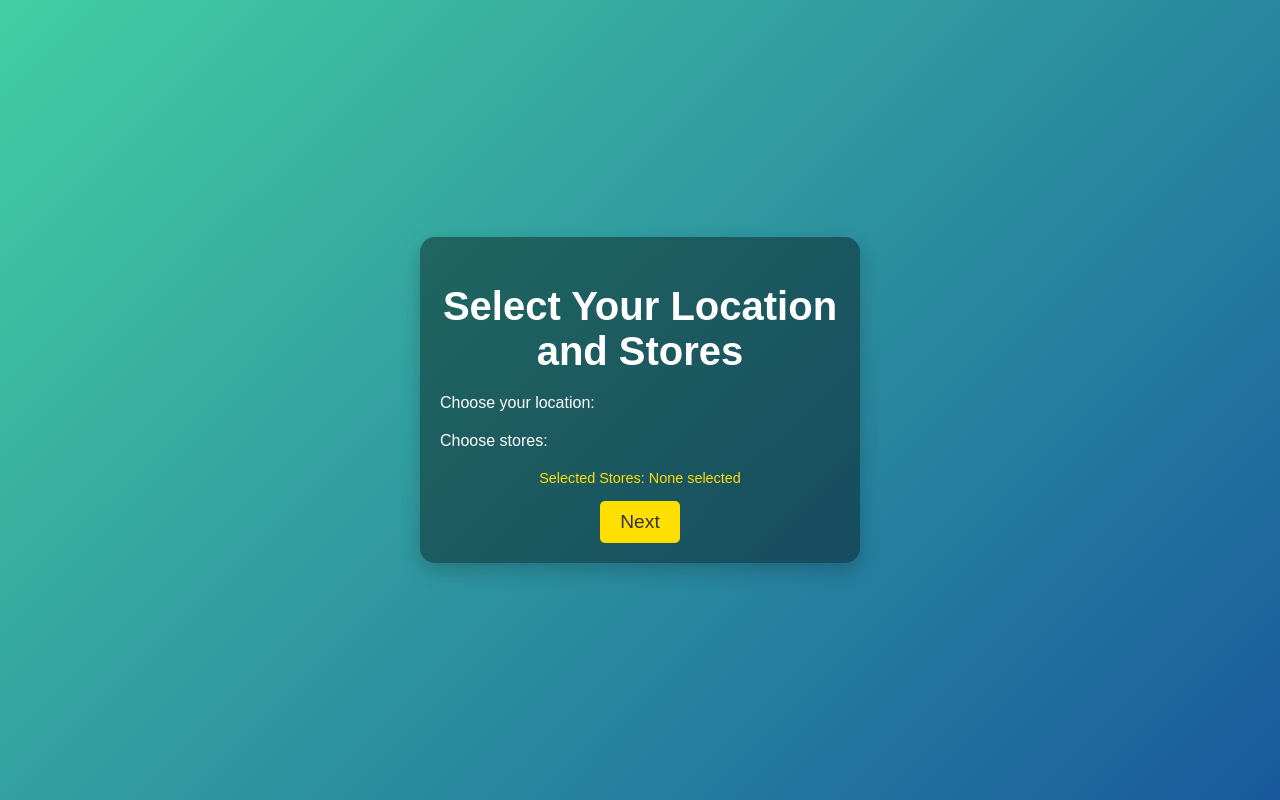
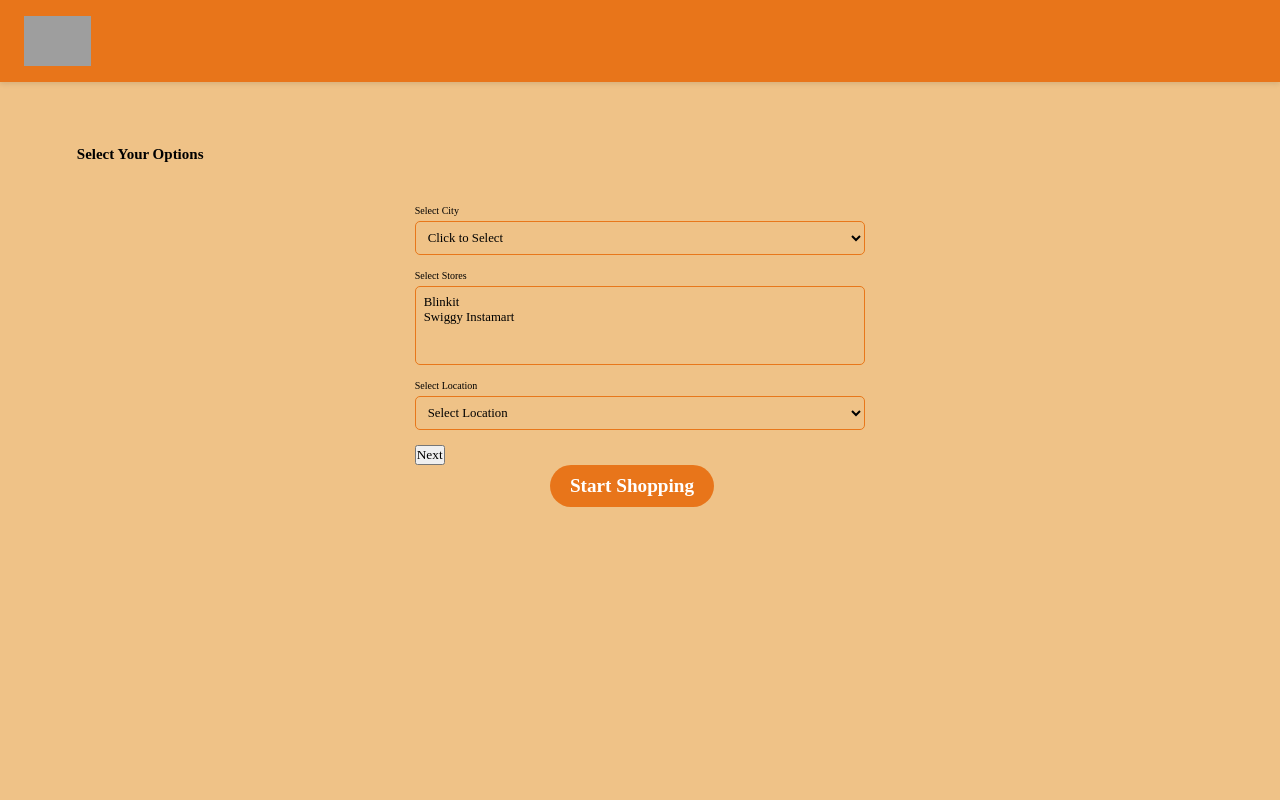
Before and after one commit to rx7ankit/CartiB, a FastAPI app: page /location in a window 1280 px wide. Run offline with FastAPI, Linux system fonts and the light colour scheme; grey boxes are pictures that could not be loaded.

Commit message:
ui-2 first commit

```diff
--- a/static/css/style.css
+++ b/static/css/style.css
@@ -1,77 +1,125 @@
-/* General styling */
-body {
-    margin: 0;
-    font-family: Arial, sans-serif;
+*{
+
+    margin:0;
+
+    padding: 0;
+
+    box-sizing: border-box;
+    font-family: montserrat;
+    }
+    html,body{
+
+    width: 100%;
+
+    height: 100%;
+    background-color: #EFC287;
+    }
+    .landing-page {
         display: flex;
+
+        height: 100vh;
+
+      }
+    #main{
+        display: flex;
+        flex-direction: column;
         justify-content: center;
         align-items: center;
-    height: 100vh;
-    background: linear-gradient(135deg, #43cea2, #185a9d);
+        width:65%;
+        height:100vh;
+        background-color: #e8751a;
+
+
+    }
+      .title {
+        font-size: 7vw;
         color: #fff;
+        margin-bottom: 10px;
       }
 
-.container {
-    text-align: center;
-    padding: 20px;
-    background: rgba(0, 0, 0, 0.4);
-    border-radius: 15px;
-    box-shadow: 0 8px 20px rgba(0, 0, 0, 0.2);
-    width: 80%;
-    max-width: 400px;
-}
-
-h1 {
-    font-size: 2.5rem;
+      .tagline {
+        font-size: 1.5vw;
+        color: #fff;
         margin-bottom: 20px;
       }
 
-label {
-    font-size: 1rem;
-    cursor: pointer;
-    display: block;
-    margin: 10px 0;
+      #main2{
+        height: 100vh;
+        width: 35%;
+        display: flex;
+        flex-direction: column;
+        justify-content: center;
+        align-items: center;
+
       }
 
-/* Dropdown container */
-.dropdown-container {
-    margin: 20px 0;
-    text-align: left;
+      .primary-btn {
+        margin-left: 30%;
+        margin-right: 30%;
+        padding: 10px 20px;
+        font-size: 1.5vw;
+        font-weight: 700;
+        background-color: #e8751a;
+        color: white;
+        border: none;
+        border-radius: 5vw;
+        cursor: pointer;
+        transition: background-color 0.3s;
       }
 
-/* Option container (hidden by default) */
-#location-options,
-#store-options {
-    margin: 10px 0;
-    text-align: left;
-    padding: 10px;
-    background: rgba(255, 255, 255, 0.1);
-    border-radius: 5px;
+      .primary-btn:hover {
+        background-color: #efc287;
       }
 
-#location-options label,
-#store-options label {
-    font-size: 1rem;
-    color: #fff;
+      .header {
+        display: flex;
+        justify-content: space-between;
+        align-items: center;
+        padding: 2vh 3vh;
+        background-color: #e8751a;
+        box-shadow: 0px 2px 5px rgba(0, 0, 0, 0.1);
       }
 
-/* Button styling */
-button {
-    font-size: 1.2rem;
-    padding: 10px 20px;
-    background: #ffdf00;
-    color: #333;
-    border: none;
-    border-radius: 5px;
-    cursor: pointer;
-    transition: background 0.3s ease;
+      .logo {
+        height: 50px;
       }
 
-button:hover {
-    background: #ffeaa7;
+      .dropdown-container {
+
+        /* text-align: center; */
+        margin: 2vh 0;
+        padding: 2vw 30%;
       }
 
-p {
-    font-size: 0.9rem;
-    margin-top: 10px;
-    color: #ffdf00;
+      .container{
+        display: flex;
+        flex-direction: column;
+        padding: 5vw 6vw;
+        font-size: x-small;
       }
+
+      label {
+        display: flex;
+        flex-direction: column;
+        margin-bottom: 5px;
+        font-weight: 500;
+      }
+
+      select {
+        /* text-align: center; */
+        width: 100%;
+        padding: 8px;
+        margin-bottom: 15px;
+        border: 0.25px solid #e8771a;
+        border-radius: 5px;
+        font-size: 1vw;
+        background-color: #dddddd00;
+      }
+
+      .search-bar {
+        width: 40%;
+        padding: 8px 2px;
+        font-size: 2vh;
+        border: 1px solid #ddd;
+        border-radius: 10px;
+      }
--- /dev/null
+++ b/static/js/script.js
@@ -0,0 +1,34 @@
+// Script to show options when dropdown is clicked
+function toggleDropdown(dropdownId, containerId) {
+    const container = document.getElementById(containerId);
+    if (container.style.display === "none" || container.style.display === "") {
+        container.style.display = "block";
+    } else {
+        container.style.display = "none";
+    }
+}
+
+// Script to handle selected checkboxes display
+function updateSelectedStores() {
+    const checkboxes = document.querySelectorAll('input[name="stores"]:checked');
+    const selectedText = Array.from(checkboxes).map(cb => cb.value).join(', ');
+    document.getElementById('selected-stores').innerText = selectedText || "None selected";
+}
+
+ // Before submitting the form, populate the hidden fields
+ function populateFormData() {
+    const location = document.querySelector('input[name="location"]:checked');
+    if (location) {
+        document.getElementById('location-input').value = location.value;
+    }
+
+    const selectedStores = Array.from(document.querySelectorAll('input[name="stores"]:checked')).map(cb => cb.value);
+    document.getElementById('stores-input').value = selectedStores.join(',');
+}
+
+// Attach the function to form submit event
+document.querySelector('form').addEventListener('submit', populateFormData);
+
+function redirectToPage(page) {
+    window.location.href = page;
+  }
--- a/templates/index.html
+++ b/templates/index.html
@@ -12,8 +12,10 @@
     <div class="container">
         <h1>Welcome to <span class="brand">CartiB</span></h1>
         <p>Your ultimate app to compare prices across multiple platforms.</p>
-        <button onclick="window.location.href='/location'">Start</button>
+        <button class="primary-btn" onclick="redirectToPage('location')">Get Started</button>
     </div>
+    <script src="/static/js/script.js"></script>
+
 </body>
 
 </html>
--- a/templates/location.html
+++ b/templates/location.html
@@ -1,84 +1,53 @@
 <!DOCTYPE html>
 <html lang="en">
-
 <head>
   <meta charset="UTF-8">
   <meta name="viewport" content="width=device-width, initial-scale=1.0">
-    <title>Select Location and Stores</title>
+  <title>Select Options - CartiB</title>
   <link rel="stylesheet" href="/static/css/style.css">
-    <script>
-        // Script to show options when dropdown is clicked
-        function toggleDropdown(dropdownId, containerId) {
-            const container = document.getElementById(containerId);
-            if (container.style.display === "none" || container.style.display === "") {
-                container.style.display = "block";
-            } else {
-                container.style.display = "none";
-            }
-        }
+</head>
+<body>
+  <header class="header">
+    <img src="logo.png" alt="CartiB Logo" class="logo">
+  </header>
+  <div class="container">
+    <h2>Select Your Options</h2>
 
-        // Script to handle selected checkboxes display
-        function updateSelectedStores() {
-            const checkboxes = document.querySelectorAll('input[name="stores"]:checked');
-            const selectedText = Array.from(checkboxes).map(cb => cb.value).join(', ');
-            document.getElementById('selected-stores').innerText = selectedText || "None selected";
-        }
-    </script>
-</head>
+    <div class="dropdown-container">
+      <label onclick="toggleDropdown('location-dropdown', 'location-options')" for="city">Select City</label>
+      <select id="city">
+        <option value="" disabled selected>Click to Select</option>
+        <option value="Bhopal">Bhopal, Madhya Pradesh (IND)</option>
+      </select>
 
-<body>
-    <div class="container">
-        <h1>Select Your Location and Stores</h1>
+      <label  onclick="toggleDropdown('stores-dropdown', 'store-options')" for="stores">Select Stores</label>
+      <select id="stores" multiple onchange="updateSelectedStores()">
+        <option value="store1">Blinkit</option>
+        <option value="store2">Swiggy Instamart</option>
+      </select>
 
-        <!-- Location Dropdown -->
-        <div class="dropdown-container">
-            <label onclick="toggleDropdown('location-dropdown', 'location-options')">Choose your location:</label>
-            <div id="location-options" style="display: none;">
-                <label><input type="radio" name="location" value="Bhopal, India" required> Bhopal, India</label>
-            </div>
-        </div>
 
-        <!-- Stores Dropdown -->
-        <div class="dropdown-container">
-            <label onclick="toggleDropdown('stores-dropdown', 'store-options')">Choose stores:</label>
-            <div id="store-options" style="display: none;">
-                <label><input type="checkbox" name="stores" value="Blinkit" onclick="updateSelectedStores()">
-                    Blinkit</label>
-                <label><input type="checkbox" name="stores" value="Swiggy Instamart" onclick="updateSelectedStores()">
-                    Swiggy Instamart</label>
-                <label><input type="checkbox" name="stores" value="Ondoor" onclick="updateSelectedStores()">
-                    Ondoor</label>
-                <label><input type="checkbox" name="stores" value="Bigbasket" onclick="updateSelectedStores()">
-                    Bigbasket</label>
-            </div>
-        </div>
+      <form action="/location" method="post">
 
-        <p>Selected Stores: <span id="selected-stores">None selected</span></p>
+        <label for="location-select">Select Location</label>
+        <select id="location-select" name="location">
+            <option value="" disabled selected>Select Location</option>
+            <option value="Arera Colony">Arera Colony</option>
+            <option value="Indrapuri">Indrapuri</option>
+            <option value="MP Nagar">MP Nagar</option>
+        </select>
 
-        <!-- Form to send data -->
-        <form action="/location" method="post">
+        <!-- Hidden inputs to populate the data -->
         <input type="hidden" id="location-input" name="location">
         <input type="hidden" id="stores-input" name="stores">
 
+        <!-- Submit button -->
         <button type="submit">Next</button>
     </form>
+
+
+    <button class="primary-btn" onclick="redirectToPage('home')">Start Shopping</button>
   </div>
-
-    <script>
-        // Before submitting the form, populate the hidden fields
-        function populateFormData() {
-            const location = document.querySelector('input[name="location"]:checked');
-            if (location) {
-                document.getElementById('location-input').value = location.value;
-            }
-
-            const selectedStores = Array.from(document.querySelectorAll('input[name="stores"]:checked')).map(cb => cb.value);
-            document.getElementById('stores-input').value = selectedStores.join(',');
-        }
-
-        // Attach the function to form submit event
-        document.querySelector('form').addEventListener('submit', populateFormData);
-    </script>
+  <script src="/static/js/script.js"></script>
 </body>
-
 </html>
```
Also changed, not shown: templates/home.html (+15 -14 lines). Lines whose indentation alone changed are shown as unchanged.
